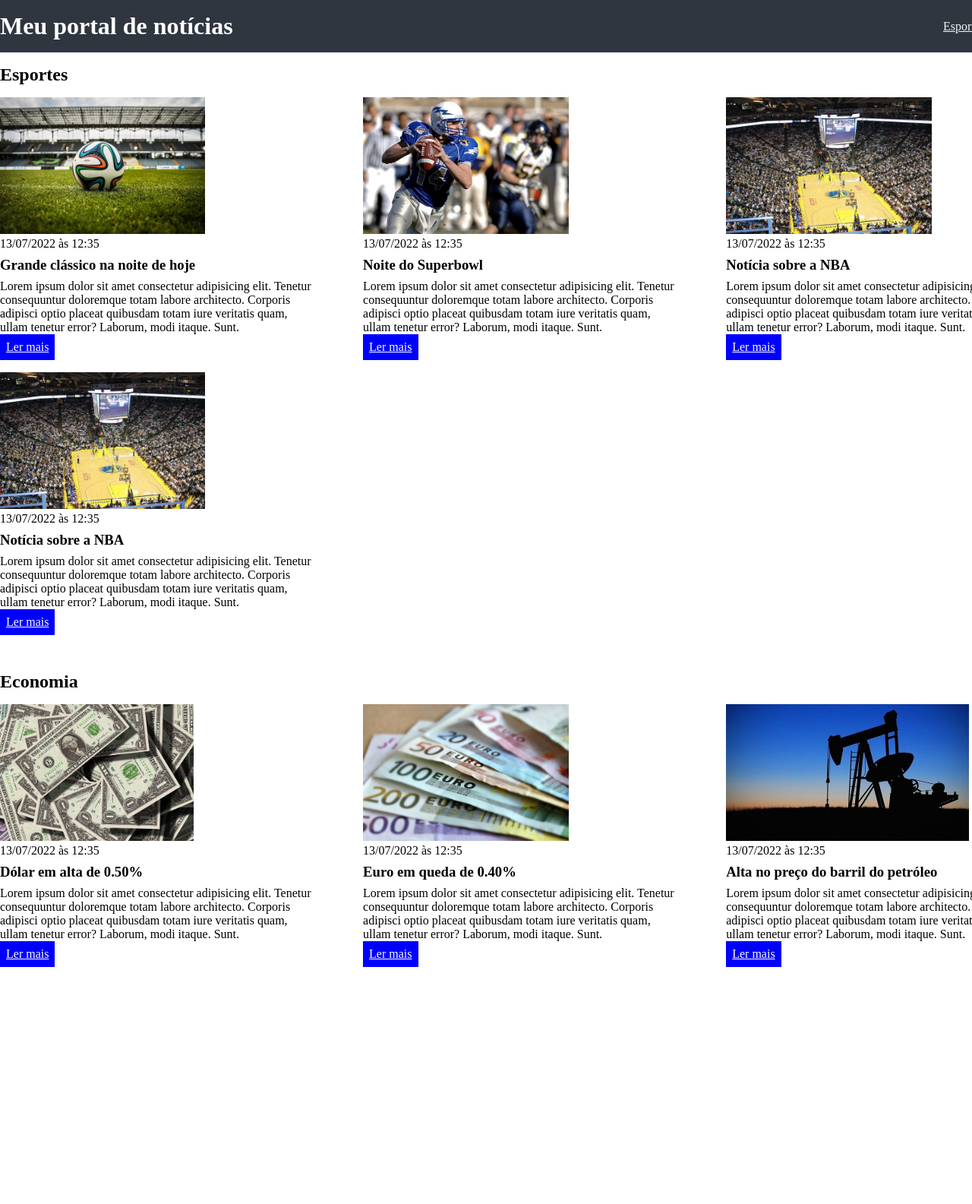
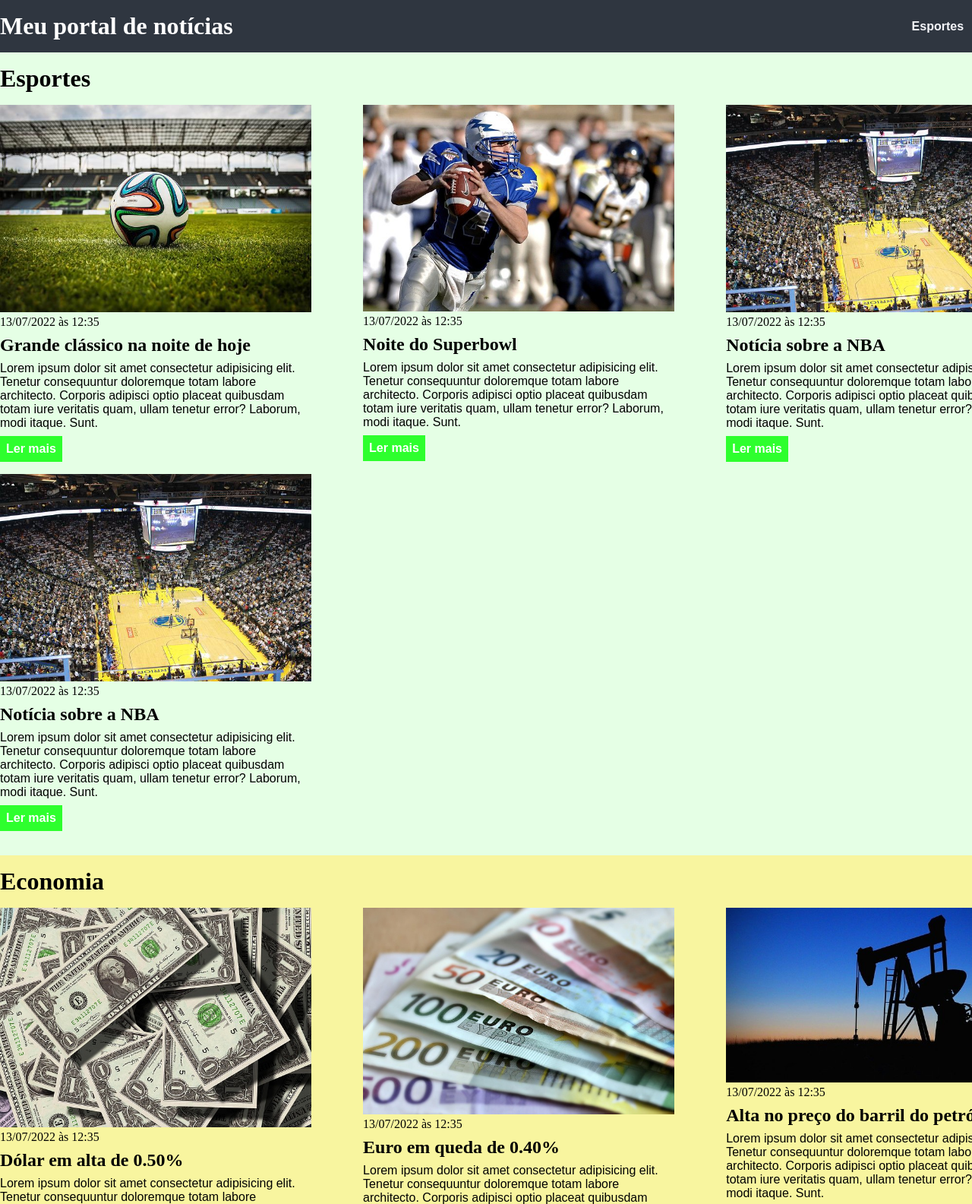
Before and after one commit to PaulHenriq/exercicio_css, a plain HTML site: page index.html in a window 1280 px wide. Shown: the top 1585 px of the page at 76% size. Before the commit the page ends 1305 px from the top, so only its background shows below. Drawn offline with Linux system fonts and the light colour scheme.

Commit message:
Adicionando estilização de botões e texto, adicionando cor também, ajustando tamanho de imagens

```diff
--- a/main.css
+++ b/main.css
@@ -18,10 +18,14 @@ header .container {
 
 header li {
     display: inline;
+    font-family: Arial, Helvetica, sans-serif;
+    font-weight: bold;
+    margin-left: 16px;
 }
 
 header li a {
     color: #f5f6fa;
+    text-decoration: none;
 }
 
 .container {
@@ -36,7 +40,8 @@ header li a {
 }
 
 .articles article img {
-    height: 180px;
+    /*height: 180px;*/
+    width: 100%;
 }
 
 .articles article {
@@ -62,4 +67,40 @@ section h2,
     color: #fff;
     padding: 8px;
     display: inline-block;
+    text-decoration: none;
+    font-weight: bold;
+    margin-top: 8px;
 }
+
+.articles article a:hover {
+    text-decoration: underline;
+}
+
+.articles article p,
+.articles article a {
+    font-family: Arial, Helvetica, sans-serif;
+}
+
+.articles article h3 {
+    font-size: 24px;
+}
+
+section h2 {
+    font-size: 32px;
+}
+
+#sports {
+    background-color: rgba(0, 255, 0, 0.1);
+}
+
+#sports .articles article a {
+    background-color: rgba(0, 255, 0, 0.8);
+}
+
+#economy {
+    background-color: #f8f59f;
+}
+
+#economy .articles article a {
+    background-color: #ff9f1a;
+}
```
